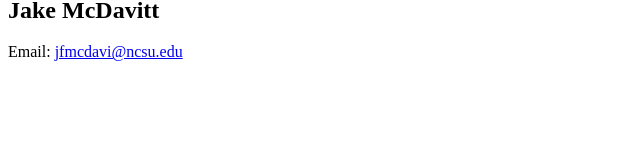
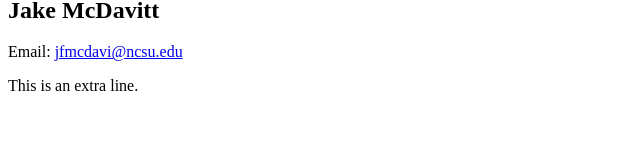
Before and after one commit to CSC510-Do-Lorenc-McDavitt/git-homework, a plain HTML site: page index.html in a window 1280 px wide. Shown: the part 253-420 px from the top of the page, without its empty margins (0-640 px from the left). Drawn offline with Linux system fonts and the light colour scheme.

Commit message:
[team] Added an extra line

```diff
--- a/index.html
+++ b/index.html
@@ -17,6 +17,7 @@
 
   <h2> Jake McDavitt </h2>
   <p> Email: <a href=mailto:jfmcdavi@ncsu.edu> jfmcdavi@ncsu.edu </a> </p>
+  <p> This is an extra line. </p>
 
   <div class="footer" style="position:absolute;bottom:0;left:0;z-index:0;">This is a longer longer footer.</div>
 </body>
```
